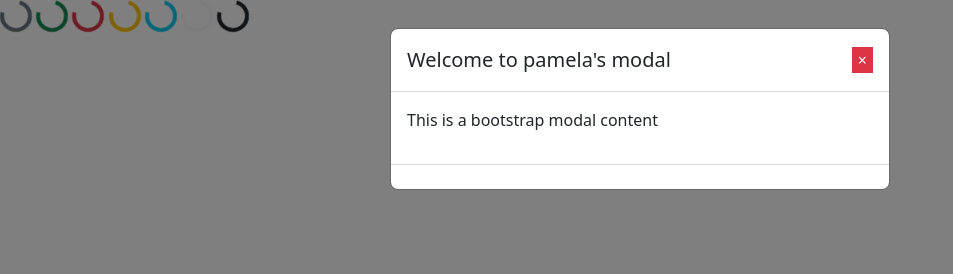
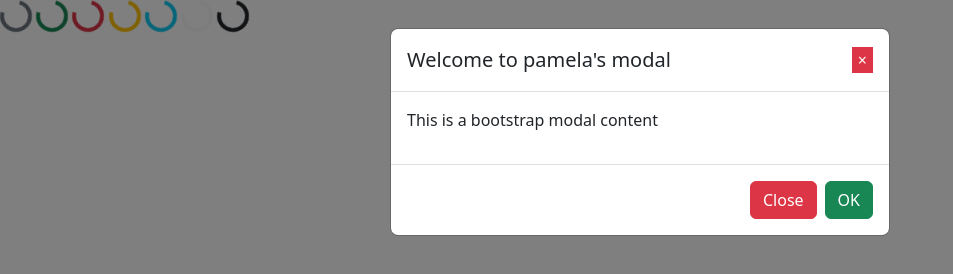
Before and after one commit to Iwumezie-pamela/webpack, a website: page beautify/index.html in a window 1280 px wide. Shown: the whole page, without its empty margins (0-953 px from the left). Drawn offline with nearby package versions, Linux system fonts and the light colour scheme.

Commit message:
commit changes

```diff
--- a/beautify/index.html
+++ b/beautify/index.html
@@ -14,7 +14,7 @@
     <script src="https://cdn.jsdelivr.net/npm/jquery@3.5.1/dist/jquery.slim.min.js"></script>
     <script src="https://cdn.jsdelivr.net/npm/popper.js@1.16.1/dist/umd/popper.min.js"></script>
     <script src="https://cdn.jsdelivr.net/npm/bootstrap@4.6.2/dist/js/bootstrap.min.js"></script>
-    <script src="/beautify/index.js"></script>
+    <script src="/dev/index.js"></script>
     <script>
       beautify.addModal({
         title: "Welcome to pamela's modal",
--- a/beautify/index.js
+++ b/dev/index.js
@@ -1,19 +1,15 @@
 const beautify = (function () {
   // add modal
-  (title = 'Title'),
-    (content = 'Content'),
-    (buttonTitle = 'OK'),
-    (footer = true),
-    (duration = 0);
+
   function addModal(option) {
     let { title, content, buttonTitle, footer, duration, modal_name } = option;
 
-    title = title === null ? 'default title' : title;
-    content = content === null ? 'default content' : content;
-    buttonTitle = buttonTitle === null ? 'button title' : buttonTitle;
-    footer = footer === null ? 'default title' : footer;
-    duration = duration === null ? 1000 : duration;
-    modal_name = modal_name === null ? create_modal_name() : modal_name;
+    title = title === undefined ? 'default title' : title;
+    content = content === undefined ? 'default content' : content;
+    buttonTitle = buttonTitle === undefined ? 'OK' : buttonTitle;
+    footer = footer === null ? false : true;
+    duration = duration === undefined ? 1000 : duration;
+    modal_name = modal_name === undefined ? create_modal_name() : modal_name;
 
     const footerBtn = `<button type="button" class="btn btn-danger" data-dismiss="modal" >Close</button>
              <button type="button" class="btn btn-success">${buttonTitle}</button>`;
@@ -41,13 +37,17 @@ const beautify = (function () {
     divElement.innerHTML = modal_content;
     document.body.appendChild(divElement);
     $('#newModal').modal('show');
+
+    console.log(modal_name);
+    return modal_name;
   }
 
   // create modal name function
   const create_modal_name = () => {
     const date = new Date();
-    const currentDate = date.getTime();
-    mo;
+    const currentTime = date.getTime();
+    modal_name = `modal_` + currentTime;
+    return modal_name;
   };
 
   // remove modal
@@ -103,3 +103,5 @@ const beautify = (function () {
     removeSpinner,
   };
 })();
+
+window.beautify = beautify; //to get code globally
```
Also changed, not shown: package.json (added, +25 -0 lines), webpack.config.js (added, +13 -0 lines), build/beautify.min.js (added), 2 other files.
